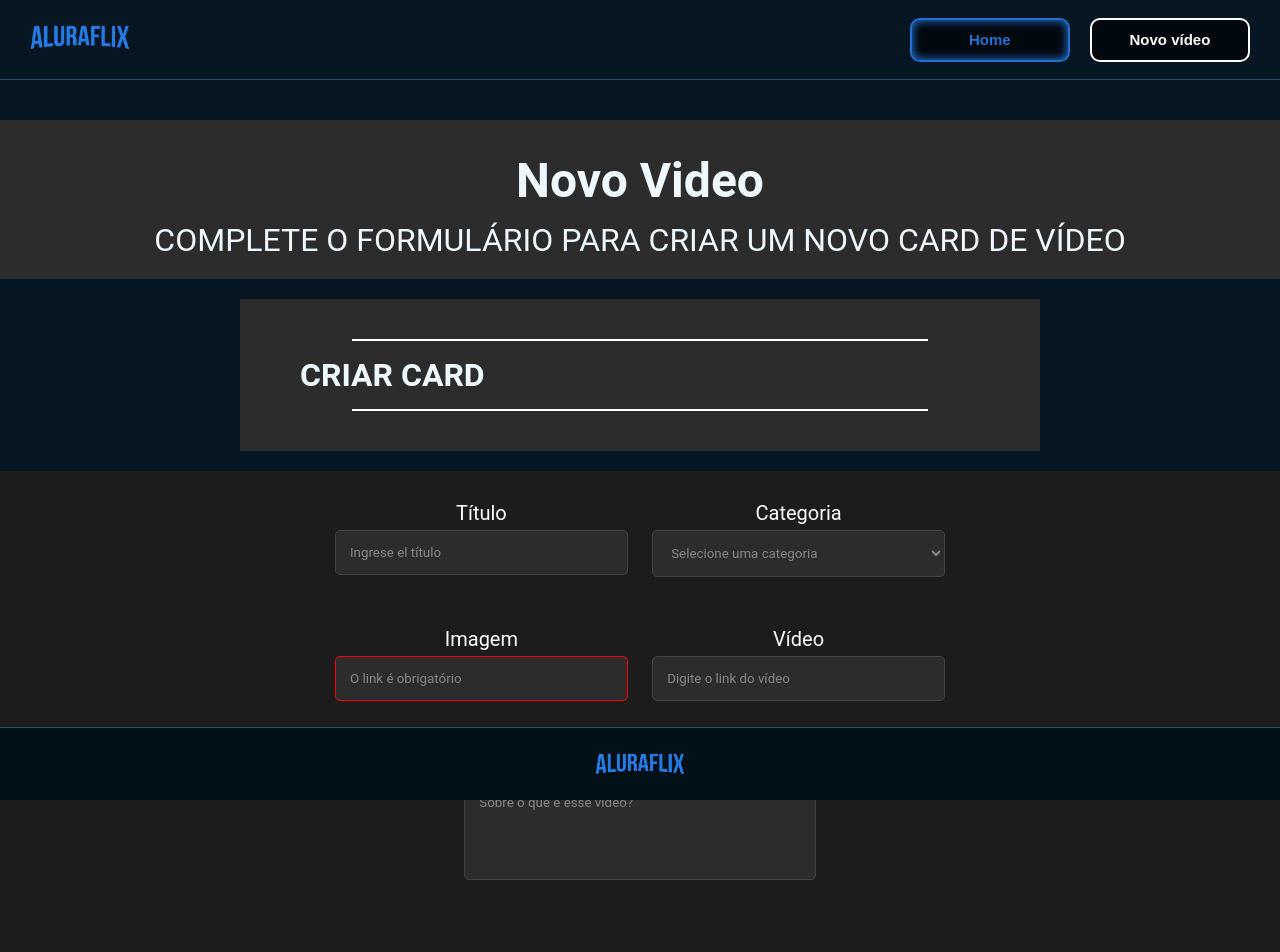
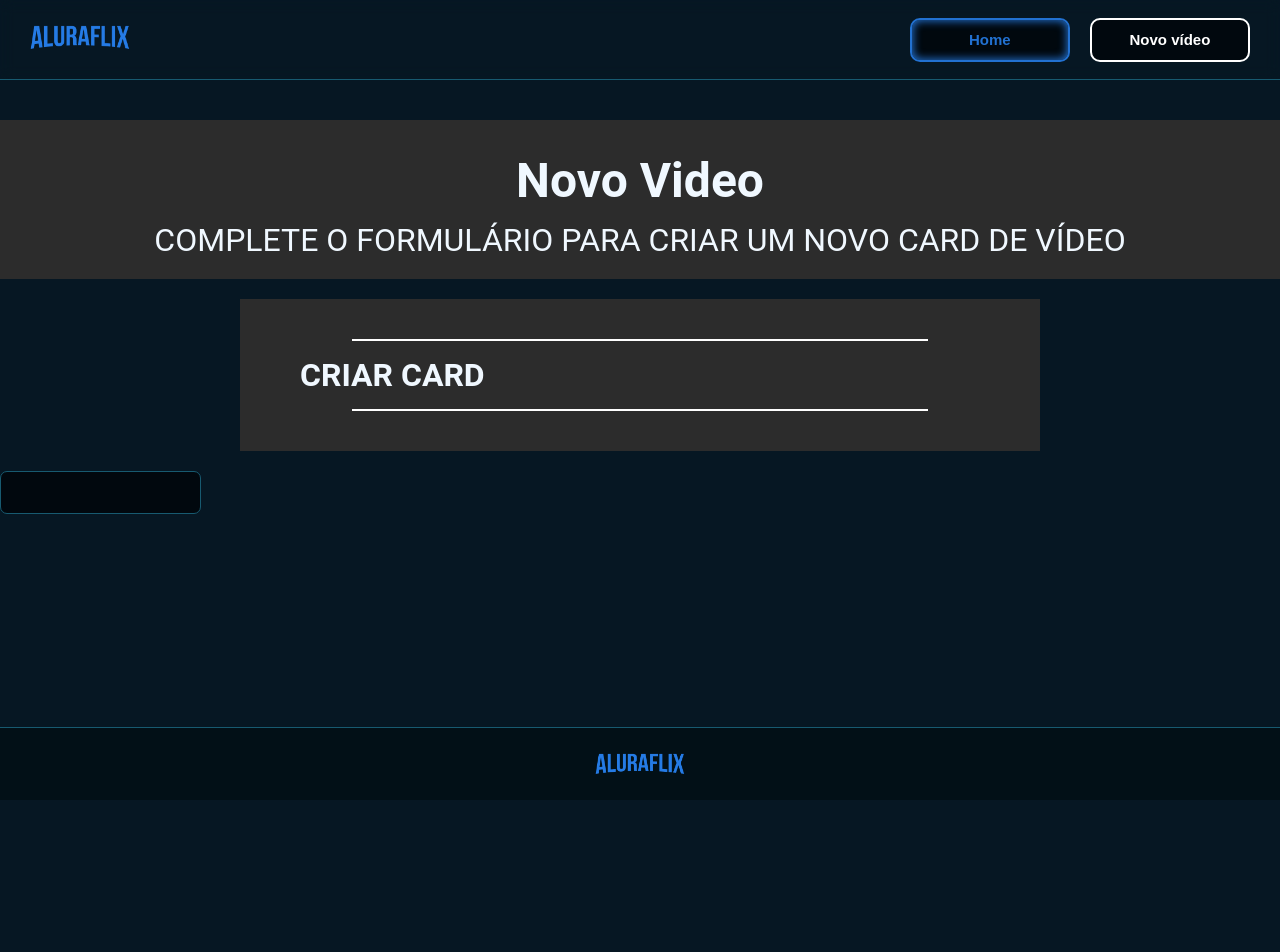
Before and after one commit to EdnaldoLuiz/alura-flix, a React (Vite) app: page /novo in a window 1280 px wide. Shown: the top 952 px of the page. After the commit the page ends 800 px from the top, so only its background shows below. Built offline with nearby package versions, Linux system fonts and the light colour scheme.

Commit message:
feat: create new form for creating videos

```diff
--- a/src/components/InputNewForm/InputNewForm.module.css
+++ /dev/null
@@ -1,109 +0,0 @@
-.formContainer {
-    display: flex;
-    flex-direction: column;
-    justify-content: flex-start;
-    align-items: center;
-    background-color: #1c1c1c;
-    padding: 30px;
-    min-height: 100vh;
-    margin-bottom: 100px;
-}
-
-.row {
-    display: flex;
-    justify-content: space-between;
-    width: 100%;
-    margin-bottom: 30px;
-}
-
-.formGroup {
-    display: flex;
-    flex-direction: column;
-    align-items: center;
-    width: 100%;
-    margin-bottom: 20px;
-}
-
-label {
-    color: #ffffff;
-    margin-bottom: 5px;
-    font-size: 20px;
-}
-
-.textareaField {
-    width: 100%;
-    height: 100px;
-    resize: none;
-}
-
-.formGroup textarea {
-    max-width: 100%;
-    max-height: 100px;
-}
-
-.inputField, .selectField, .textareaField {
-    padding: 14px;
-    border: 1px solid #444;
-    border-radius: 5px;
-    background-color: #2c2c2c;
-    color: #ffffff;
-    width: 100%;
-}
-
-.inputField::placeholder, .textareaField::placeholder {
-    color: #888;
-}
-
-.selectField {
-    color: #888;
-    width: 100%;
-}
-
-.selectField option {
-    background-color: #2c2c2c;
-    color: #ffffff;
-}
-
-.textareaField {
-    resize: none;
-    height: 100px;
-}
-
-.error {
-    border-color: red;
-}
-
-.buttonContainer {
-    margin-top: 80px;
-    display: flex;
-    justify-content: center;
-    width: 100%;
-}
-
-.buttonContainer button, .secundButon button {
-    border-radius: 10px;
-    padding: 10px 20px;
-}
-
-.secundButon {
-    display: flex;
-    justify-content: center;
-    margin-top: 20px;
-}
-
-@media (min-width: 768px) {
-    .row {
-        flex-direction: row;
-        width: 50%;
-    }
-
-    .formGroup {
-        width: 48%;
-    }
-
-    .textareaField {
-        width: 60%;
-        resize: none;
-        height: 100px;
-    }
-}
--- a/src/components/InputNewForm/index.jsx
+++ b/src/components/InputNewForm/index.jsx
@@ -1,45 +1,37 @@
-import styles from "./InputNewForm.module.css";
+import { forwardRef } from 'react';
+import styled from 'styled-components';
+import PropTypes from 'prop-types';
 
-// eslint-disable-next-line react/prop-types
-const InputNovoFormulario = ({ titleLabel, titlePlaceholder, categoryLabel, categoryPlaceholder, imageLabel, imagePlaceholder, videoLabel, videoPlaceholder, descriptionLabel, descriptionPlaceholder }) => {
+const StyledInput = styled.input`
+  flex: 1 1 100%;
+  padding: 1.3rem 1rem;
+  outline: unset;
+  font-size: var(--default-text-size);
+  color: ${props => props.iserror ? 'var(--error-color)' : 'var(--text-color)'};
+  border: 1px solid ${props => props.iserror ? 'var(--error-color)' : 'var(--border-color)'};
+  background-color: var(--color-secondary);
+  border-radius: var(--border-radius);
+`;
+
+const InputNovoFormulario = forwardRef(({ type, placeholder, iserror, errorMessage, ...rest }, ref) => {
     return (
-        <div className={styles.formContainer}>
-            <div className={styles.row}>
-                <div className={styles.formGroup}>
-                    <label htmlFor="titulo">{titleLabel}</label>
-                    <input type="text" id="titulo" placeholder={titlePlaceholder} className={styles.inputField} />
-                </div>
-                <div className={styles.formGroup}>
-                    <label htmlFor="categoria">{categoryLabel}</label>
-                    <select id="categoria" className={styles.selectField}>
-                        <option value="" disabled selected>{categoryPlaceholder}</option>
-                        <option value="categoria1">Categoria 1</option>
-                        <option value="categoria2">Categoria 2</option>
-                    </select>
-                </div>
-            </div>
-            <div className={styles.row}>
-                <div className={styles.formGroup}>
-                    <label htmlFor="imagem">{imageLabel}</label>
-                    <input type="text" id="imagem" placeholder={imagePlaceholder} className={`${styles.inputField} ${styles.error}`} />
-                </div>
-                <div className={styles.formGroup}>
-                    <label htmlFor="video">{videoLabel}</label>
-                    <input type="text" id="video" placeholder={videoPlaceholder} className={styles.inputField} />
-                </div>
-            </div>
-            <div className={styles.formGroup}>
-                <label htmlFor="descricao">{descriptionLabel}</label>
-                <textarea id="descricao" placeholder={descriptionPlaceholder} className={styles.textareaField}></textarea>
-            </div>
-            <div className={styles.buttonContainer}>
-                <button>Guardar</button>
-            </div>
-            <div className={styles.secundButon}>
-                <button>Limpar</button>
-            </div>
-        </div>
+        <StyledInput
+            type={type}
+            placeholder={iserror ? errorMessage : placeholder}
+            iserror={iserror ? 'true' : undefined}
+            ref={ref}
+            {...rest}
+        />
     );
-}
+});
+
+InputNovoFormulario.displayName = 'InputNovoFormulario';
+
+InputNovoFormulario.propTypes = {
+    type: PropTypes.string.isRequired,
+    placeholder: PropTypes.string.isRequired,
+    iserror: PropTypes.bool,
+    errorMessage: PropTypes.string,
+};
 
 export default InputNovoFormulario;
```
